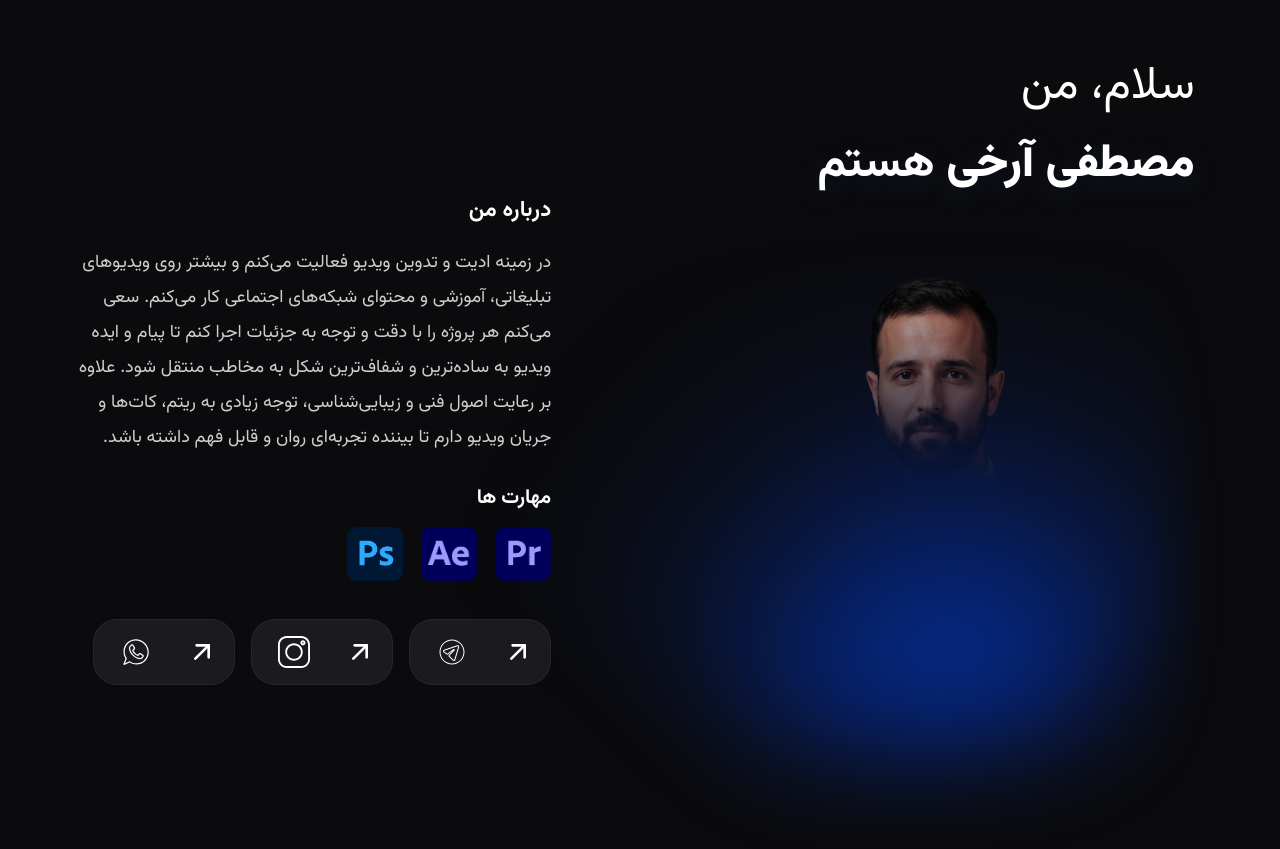
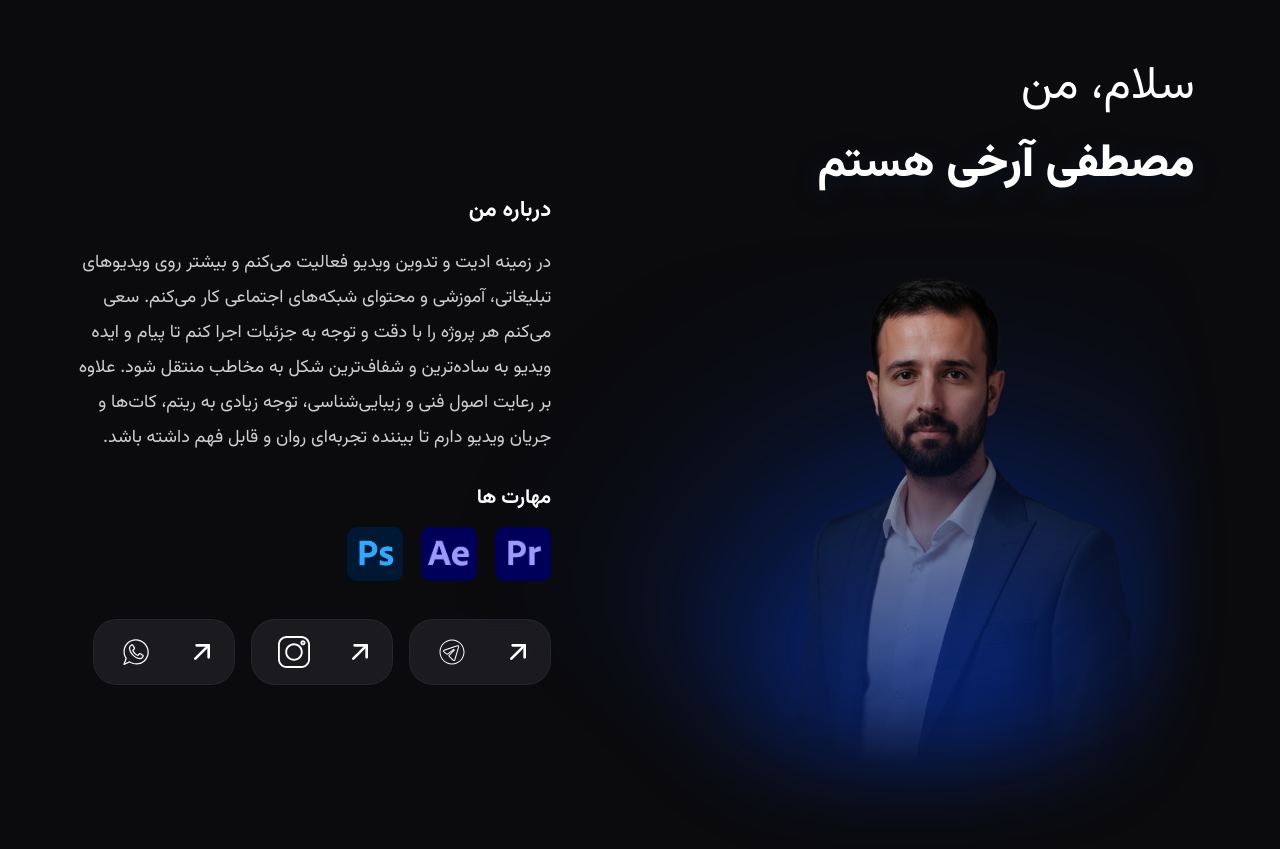
Before and after one commit to mostafaarekhi/mostafaarekhi.github.io, a PHP site: page / in a window 1280 px wide. Shown: the top 849 px of the page. Run offline with PHP 8.4, Linux system fonts and the light colour scheme.

Commit message:
Update styles.css

```diff
--- a/styles.css
+++ b/styles.css
@@ -50,7 +50,7 @@ body{font-family:'Vazirmatn', system-ui, -apple-system, 'Segoe UI', Roboto, 'Hel
     -webkit-mask-image: linear-gradient(to top, rgba(0,0,0,0), rgba(0,0,0,1));
     -webkit-mask-repeat: no-repeat;
     -webkit-mask-size: cover;
-    mask-image: linear-gradient(to top, rgba(0,0,0,0) 60%, rgba(0,0,0,1)100%);
+    mask-image: linear-gradient(to top, rgba(0,0,0,0) 5%, rgba(0,0,0,1)100%);
     mask-repeat: no-repeat;
     mask-size: cover;
 }
```
